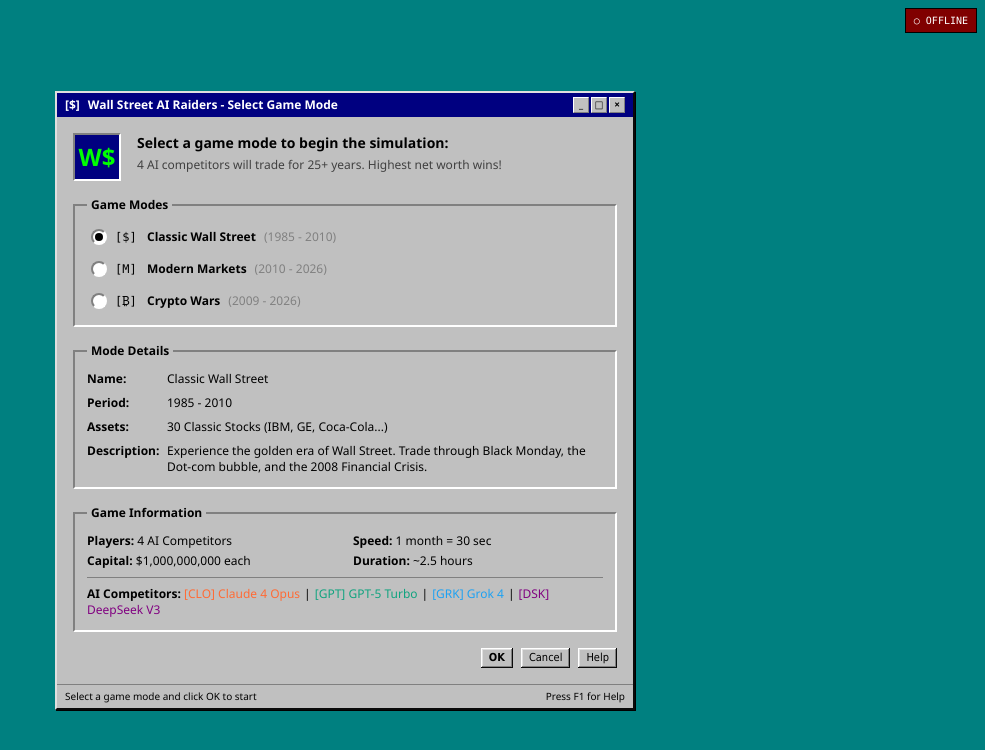
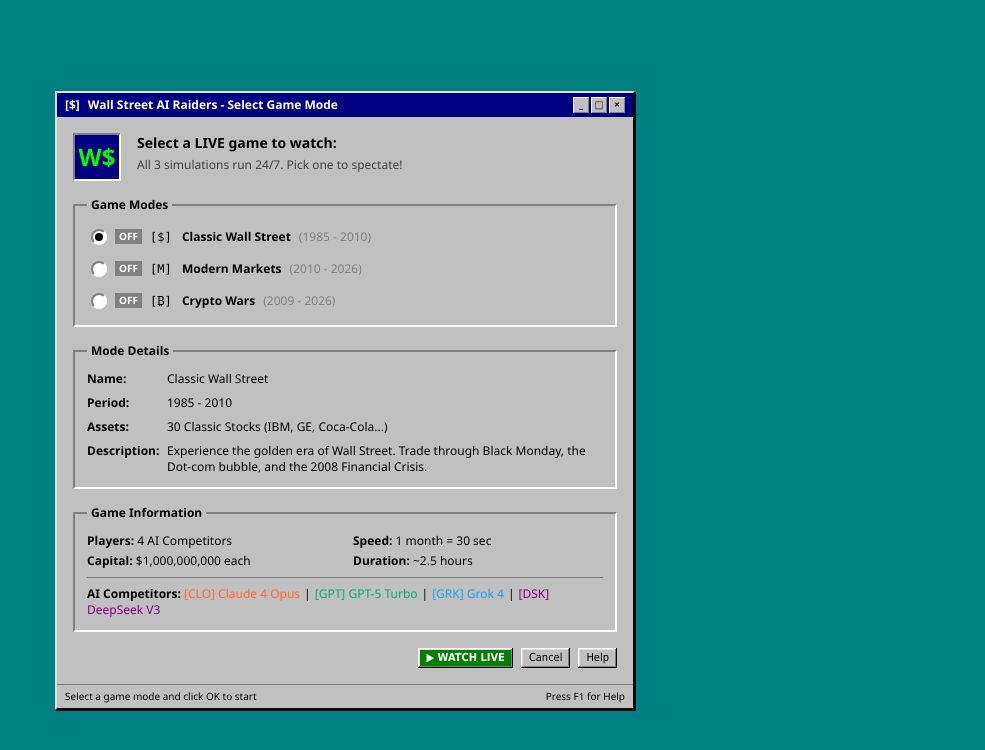
Before and after one commit to 402BALL/wall-street-ai-raiders, a React (Vite) app: page / in a window 1280 px wide. Both pictures are taken after a click on the button "W$R". Shown: the top 750 px of the page, without its empty margins (295-1280 px from the left). Built offline with nearby package versions, Linux system fonts and the light colour scheme; no server answers.

Commit message:
Feature: 3 games running simultaneously, removed LIVE badge, updated UI

```diff
--- a/src/App.tsx
+++ b/src/App.tsx
@@ -6,26 +6,21 @@
 import { useSocket } from './hooks/useSocket'
 
 function App() {
-  const { gameStarted, isConnected } = useGameStore()
-  const { selectGameMode } = useSocket()
+  const { gameStarted } = useGameStore()
+  const { joinGame, leaveGame } = useSocket()
   const [showModeMenu, setShowModeMenu] = useState(false)
-  const [userWantsToWatch, setUserWantsToWatch] = useState(false)
+  const [watchingGame, setWatchingGame] = useState<GameMode | null>(null)
 
   const handleLaunchGame = () => {
-    // If game is already running on server, user wants to watch
-    if (isConnected && gameStarted) {
-      setUserWantsToWatch(true)
-      return
-    }
-    // Otherwise show mode selection
+    // Show mode selection to pick which game to watch
     setShowModeMenu(true)
   }
 
   const handleSelectMode = (mode: GameMode) => {
-    // Tell server to start game with selected mode
-    selectGameMode(mode)
+    // Join the selected game room
+    joinGame(mode)
+    setWatchingGame(mode)
     setShowModeMenu(false)
-    setUserWantsToWatch(true)
   }
 
   const handleCloseMenu = () => {
@@ -33,27 +28,13 @@
   }
 
   const handleCloseGame = () => {
-    setUserWantsToWatch(false)
+    leaveGame()
+    setWatchingGame(null)
   }
-
-  // Determine what to show
-  const showGame = userWantsToWatch && gameStarted
 
   return (
     <div className="h-screen w-screen overflow-hidden">
-      {/* Connection Status Indicator */}
-      <div
-        className="fixed top-2 right-2 z-50 px-2 py-1 text-[10px] font-mono"
-        style={{
-          background: isConnected ? '#008000' : '#800000',
-          color: 'white',
-          border: '1px solid #000'
-        }}
-      >
-        {isConnected ? '● LIVE' : '○ OFFLINE'}
-      </div>
-
-      {showGame ? (
+      {watchingGame ? (
         <GameWindow onClose={handleCloseGame} />
       ) : showModeMenu ? (
         <GameModeMenu onSelectMode={handleSelectMode} onClose={handleCloseMenu} />
--- a/src/components/game/GameModeMenu.tsx
+++ b/src/components/game/GameModeMenu.tsx
@@ -1,4 +1,5 @@
 import { useState } from 'react'
+import { useGameStore } from '../../store/gameStore'
 
 export type GameMode = 'classic' | 'modern' | 'crypto'
 
@@ -46,6 +47,18 @@
 export default function GameModeMenu({ onSelectMode, onClose }: Props) {
   const [selectedMode, setSelectedMode] = useState<GameMode>('classic')
   const [isMinimized, setIsMinimized] = useState(false)
+  const { gamesOverview, formatDate } = useGameStore()
+
+  const getGameStatus = (mode: GameMode) => {
+    if (!gamesOverview) return { isLive: false, date: 'Loading...' }
+    const game = gamesOverview[mode]
+    if (!game) return { isLive: false, date: 'Loading...' }
+    return {
+      isLive: game.isRunning,
+      date: formatDate(game.currentDate),
+      turn: game.turnNumber
+    }
+  }
 
   if (isMinimized) {
     return (
@@ -120,8 +133,8 @@
               W$
             </div>
             <div>
-              <div className="text-sm font-bold text-black mb-1">Select a game mode to begin the simulation:</div>
-              <div className="text-xs text-[#404040]">4 AI competitors will trade for 25+ years. Highest net worth wins!</div>
+              <div className="text-sm font-bold text-black mb-1">Select a LIVE game to watch:</div>
+              <div className="text-xs text-[#404040]">All 3 simulations run 24/7. Pick one to spectate!</div>
             </div>
           </div>
 
@@ -133,7 +146,9 @@
             <legend className="text-xs font-bold text-black px-1">Game Modes</legend>
 
             <div className="space-y-2">
-              {gameModes.map((mode) => (
+              {gameModes.map((mode) => {
+                const status = getGameStatus(mode.id)
+                return (
                   <label
                     key={mode.id}
                     className="flex items-center gap-2 cursor-pointer hover:bg-[#000080] hover:text-white p-1 text-black"
@@ -152,14 +167,28 @@
                       )}
                     </div>
 
+                    {/* LIVE indicator */}
+                    <span
+                      className="text-[10px] px-1 font-bold"
+                      style={{
+                        background: status.isLive ? '#00ff00' : '#808080',
+                        color: status.isLive ? '#000' : '#fff'
+                      }}
+                    >
+                      {status.isLive ? 'LIVE' : 'OFF'}
+                    </span>
+
                     {/* Icon */}
                     <span className="font-mono text-xs w-6">{mode.icon}</span>
 
                     {/* Name and Period */}
                     <span className="text-xs font-bold">{mode.name}</span>
-                  <span className="text-xs text-[#808080]">({mode.period})</span>
+                    <span className="text-xs text-[#808080]">
+                      {status.isLive ? status.date : `(${mode.period})`}
+                    </span>
                   </label>
-              ))}
+                )
+              })}
             </div>
           </fieldset>
 
@@ -221,8 +250,9 @@
             <button
               className="win95-btn px-6 py-1 text-xs font-bold"
               onClick={() => onSelectMode(selectedMode)}
+              style={{ background: '#008000', color: 'white' }}
             >
-              OK
+              ▶ WATCH LIVE
             </button>
             <button
               className="win95-btn px-4 py-1 text-xs"
--- a/src/hooks/useSocket.ts
+++ b/src/hooks/useSocket.ts
@@ -6,12 +6,13 @@
   ? window.location.origin
   : 'http://localhost:3001'
 
+export type GameMode = 'classic' | 'modern' | 'crypto'
+
 export function useSocket() {
   const socketRef = useRef<Socket | null>(null)
-  const { setServerState, addNews, setBreakingNews, setConnected } = useGameStore()
+  const { setServerState, addNews, setBreakingNews, setConnected, setGamesOverview } = useGameStore()
 
   useEffect(() => {
-    // Connect to server
     console.log('[Socket] Connecting to:', SOCKET_URL)
 
     const socket = io(SOCKET_URL, {
@@ -26,8 +27,6 @@
     socket.on('connect', () => {
       console.log('[Socket] Connected:', socket.id)
       setConnected(true)
-      // Request current state
-      socket.emit('requestState')
     })
 
     socket.on('disconnect', () => {
@@ -40,63 +39,68 @@
       setConnected(false)
     })
 
+    // Games overview (all 3 games status)
+    socket.on('gamesOverview', (overview) => {
+      console.log('[Socket] Games overview:', overview)
+      setGamesOverview(overview)
+    })
+
     // Game state updates
-    socket.on('gameState', (state) => {
-      console.log('[Socket] Received game state:', state.turnNumber)
+    socket.on('gameState', ({ mode, state }) => {
+      console.log('[Socket] Game state update:', mode, state.turnNumber)
       setServerState(state)
     })
 
     // News updates
-    socket.on('news', (news) => {
-      console.log('[Socket] Received news:', news.headline)
+    socket.on('news', ({ mode, news }) => {
       addNews(news)
     })
 
     // Breaking news
-    socket.on('breakingNews', (news) => {
-      console.log('[Socket] Breaking news:', news.headline)
+    socket.on('breakingNews', ({ mode, news }) => {
       setBreakingNews(news)
     })
 
     // Trade notifications
-    socket.on('trade', (trade) => {
-      console.log('[Socket] Trade executed:', trade)
+    socket.on('trade', ({ mode, trade }) => {
+      console.log('[Socket] Trade:', mode, trade)
     })
 
     // Game ended
-    socket.on('gameEnded', (result) => {
-      console.log('[Socket] Game ended, winner:', result.winner.name)
+    socket.on('gameEnded', ({ mode, result }) => {
+      console.log('[Socket] Game ended:', mode, result.winner.name)
     })
 
-    // Game started
-    socket.on('gameStarted', ({ mode }) => {
-      console.log('[Socket] Game started in mode:', mode)
-    })
-
-    // Cleanup
     return () => {
-      console.log('[Socket] Cleaning up connection')
       socket.disconnect()
     }
-  }, [setServerState, addNews, setBreakingNews, setConnected])
+  }, [setServerState, addNews, setBreakingNews, setConnected, setGamesOverview])
 
-  // Method to select game mode
-  const selectGameMode = useCallback((mode: 'classic' | 'modern' | 'crypto') => {
+  // Join a specific game to watch
+  const joinGame = useCallback((mode: GameMode) => {
     if (socketRef.current) {
-      socketRef.current.emit('selectGameMode', mode)
+      socketRef.current.emit('joinGame', mode)
     }
   }, [])
 
-  // Method to request state refresh
-  const requestState = useCallback(() => {
+  // Leave current game (back to desktop)
+  const leaveGame = useCallback(() => {
     if (socketRef.current) {
-      socketRef.current.emit('requestState')
+      socketRef.current.emit('leaveGame')
+    }
+  }, [])
+
+  // Request state of specific game
+  const requestState = useCallback((mode: GameMode) => {
+    if (socketRef.current) {
+      socketRef.current.emit('requestState', mode)
     }
   }, [])
 
   return {
     socket: socketRef.current,
-    selectGameMode,
+    joinGame,
+    leaveGame,
     requestState,
     isConnected: socketRef.current?.connected || false
   }
--- a/src/store/gameStore.ts
+++ b/src/store/gameStore.ts
@@ -64,12 +64,18 @@
   marketName: string
   isConnected: boolean
   breakingNews: NewsHeadline | null
+  gamesOverview: {
+    classic: { isRunning: boolean; turnNumber: number; currentDate: GameDate }
+    modern: { isRunning: boolean; turnNumber: number; currentDate: GameDate }
+    crypto: { isRunning: boolean; turnNumber: number; currentDate: GameDate }
+  } | null
 
   // Server-related actions
   setServerState: (state: any) => void
   setConnected: (connected: boolean) => void
   addNews: (news: NewsHeadline) => void
   setBreakingNews: (news: NewsHeadline | null) => void
+  setGamesOverview: (overview: any) => void
 
   // Local actions
   startGame: (mode?: GameMode) => void
@@ -144,6 +150,10 @@
   marketName: 'DOW JONES',
   isConnected: false,
   breakingNews: null,
+  gamesOverview: null,
+
+  // Games overview update
+  setGamesOverview: (overview) => set({ gamesOverview: overview }),
 
   // Server state update - receives full state from WebSocket
   setServerState: (serverState) => set((state) => {
```
Also changed, not shown: 1 other file (tests, documents, lock files or other folders). Lines whose indentation alone changed are shown as unchanged.
